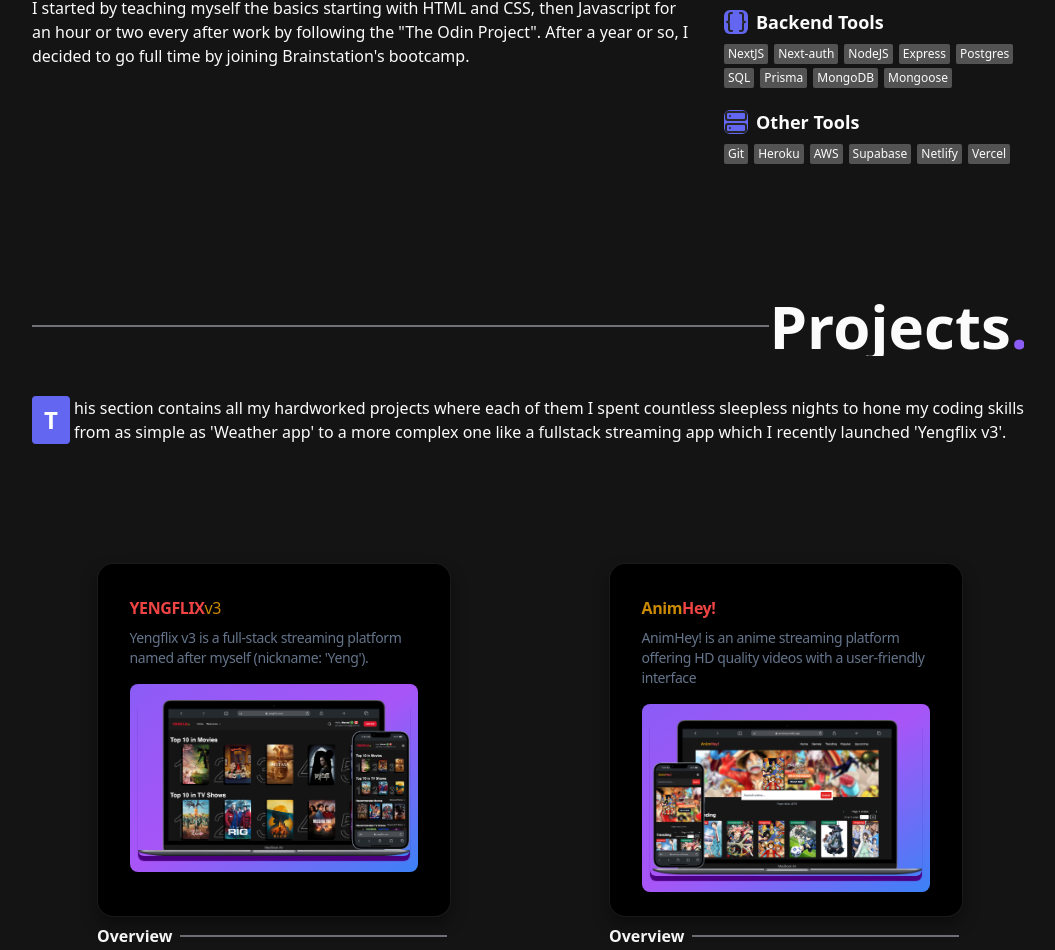
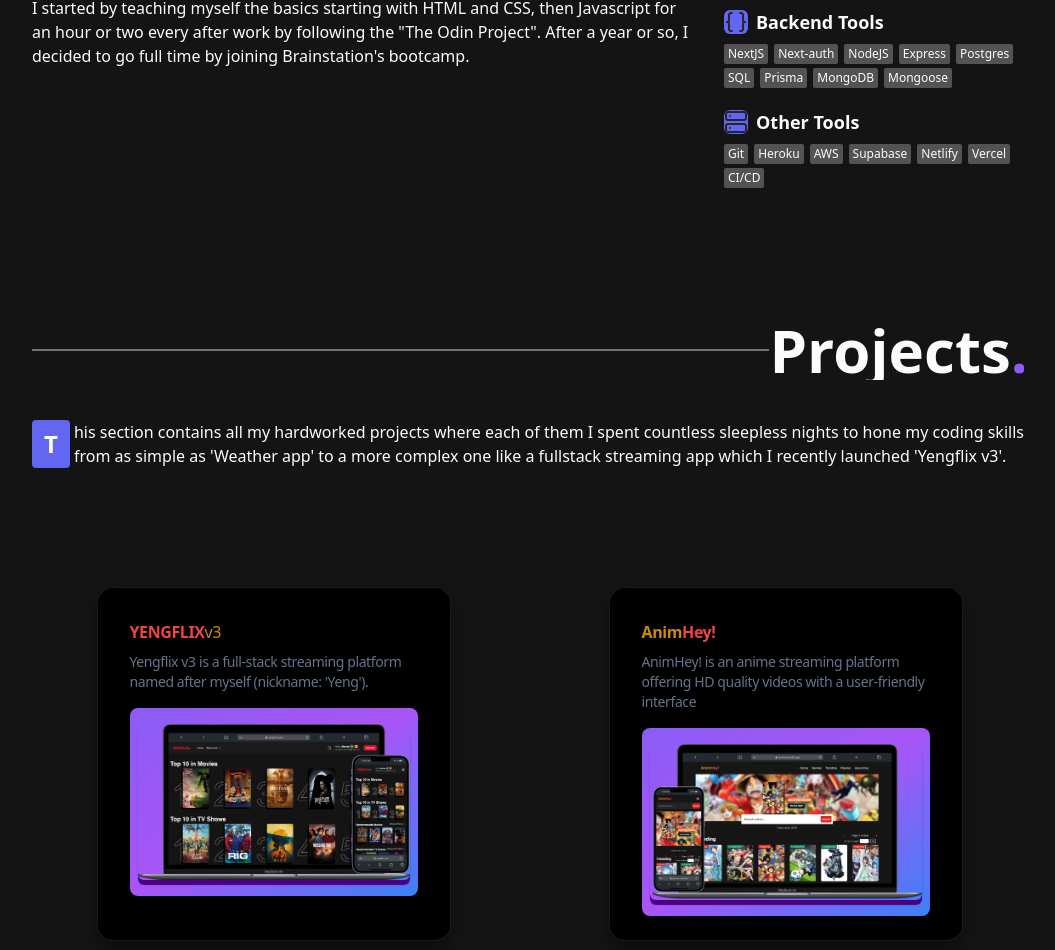
Before and after one commit to Yengzzkie/portfoliov3, a Next.js app: page / in a window 1280 px wide. Shown: the part 960-1910 px from the top of the page, without its empty margins (138-1193 px from the left). Built offline with nearby package versions, Linux system fonts and the light colour scheme.

Commit message:
update resume

```diff
--- a/app/components/About.jsx
+++ b/app/components/About.jsx
@@ -36,6 +36,7 @@ const DEVOPS_TOOLS = [
   "Supabase",
   "Netlify",
   "Vercel",
+  "CI/CD"
 ];
 
 const Badge = ({ text }) => {
```
Also changed, not shown: 1 other file (tests, documents, lock files or other folders).
